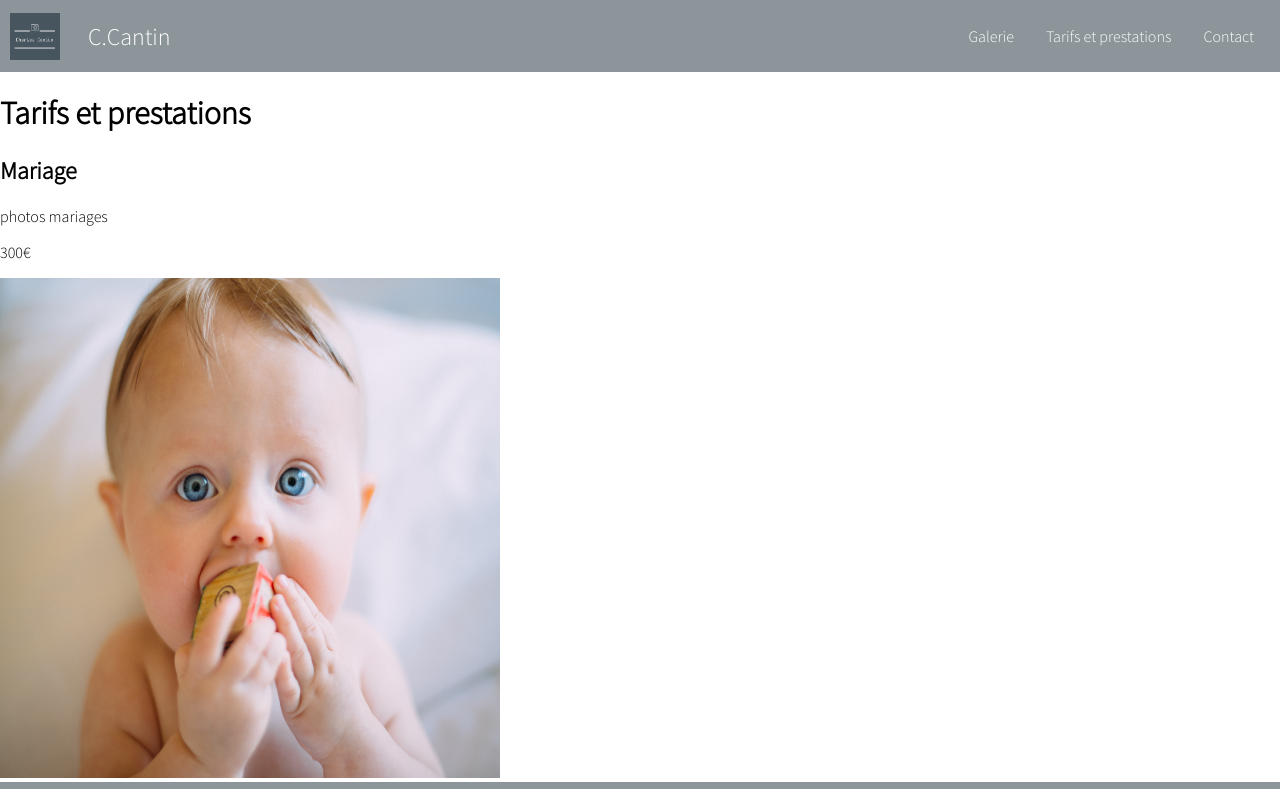
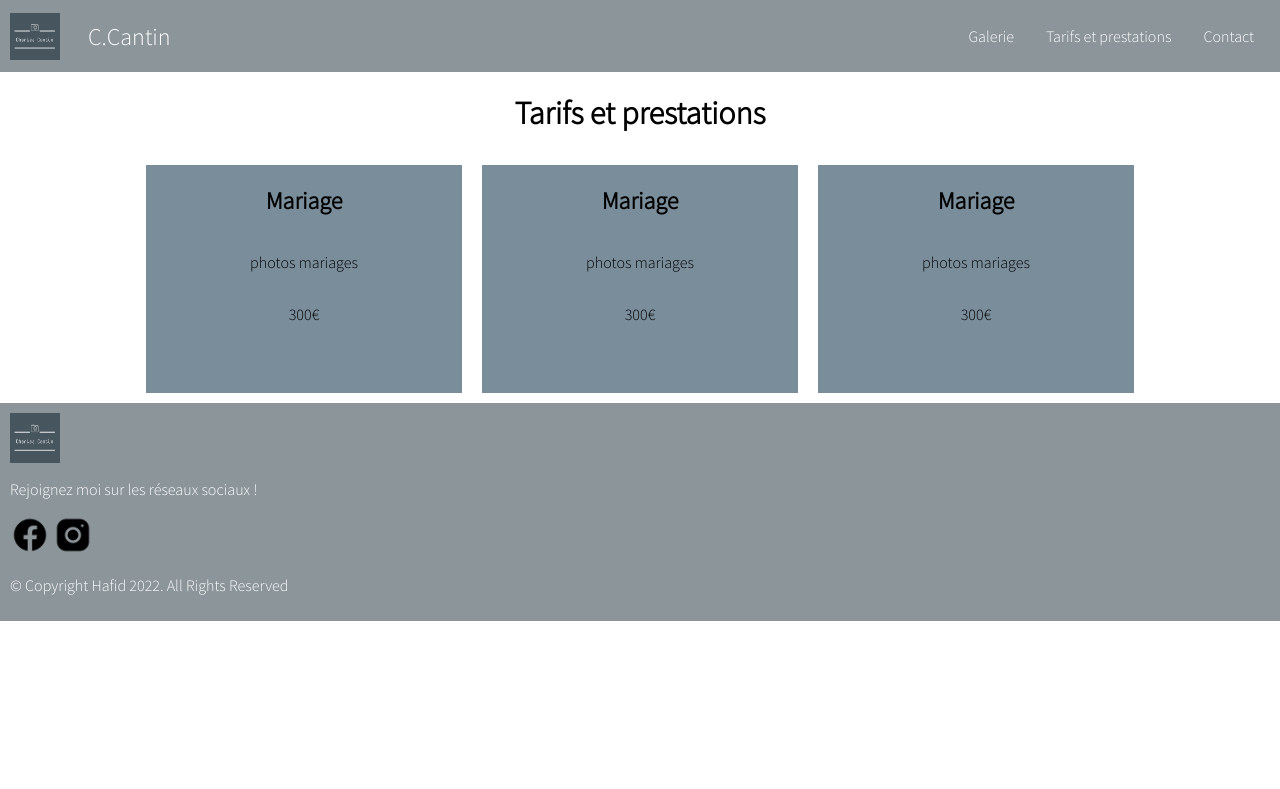
Before and after one commit to Mangemort60/Charles-CANTIN, an Eleventy site: page src/tarifsEtPrestations.html in a window 1280 px wide. Shown: the top 789 px of the page. Built offline with nearby package versions, Linux system fonts and the light colour scheme; Eleventy itself is replaced by a stand-in of ours; files that its build step writes are made by us from their sources.

Commit message:
adding flexbox on galerie

```diff
--- a/public/style.css
+++ b/public/style.css
@@ -6,7 +6,8 @@
     font-family: 'Source Sans Pro', sans-serif;;
 }
 
-body {
+body, html {
+    max-width: 1900px;
     margin: 0px;
     padding: 0px;
 }
@@ -20,6 +21,7 @@ body {
 }
 
 .navbar {
+
     display: flex;
     position: relative;
     justify-content: space-between;
@@ -184,12 +186,24 @@ body {
     align-items: center;
 }
 
+.photos {
+    display: flex;
+    justify-content: center;
+    align-items: center;
+    flex-wrap: wrap;
+
+
+}
+
 .photo {
 
     height: 474px;
     width: 316px;
-    margin: 10px 0px;
+    margin: 10px 10px;
+
 }
+
+
 
 .category ul {
     display: flex;
@@ -224,3 +238,30 @@ body {
     height: 0px;
     width: 0px;
 }
+
+
+/* TARIFS ET PRESTATIONS */
+
+.serviceContents {
+    display: flex;
+    justify-content: center;
+    align-items: center;
+    flex-wrap: wrap;
+    align-items: center ;
+}
+
+.serviceTitle {
+    display: flex;
+    justify-content: center;
+}
+
+.service {
+
+    width: 316px;
+    height: 228px;
+    margin: 10px;
+    display: flex;
+    flex-direction: column;
+    align-items: center;
+    background-color: #7A8D9B ;
+}
--- a/src/_includes/header.njk
+++ b/src/_includes/header.njk
@@ -11,7 +11,7 @@
         <div class="navbar-links">
           <ul>
             <li><a href="galerie/index.html">Galerie</a></li>
-            <li><a href="">Tarifs et prestations</a></li>
+            <li><a href="tarifsEtPrestations/index.html">Tarifs et prestations</a></li>
             <li><a href="">Contact</a></li>
           </ul>
         </div>
--- a/src/style.css
+++ b/src/style.css
@@ -6,7 +6,8 @@
     font-family: 'Source Sans Pro', sans-serif;;
 }
 
-body {
+body, html {
+    max-width: 1900px;
     margin: 0px;
     padding: 0px;
 }
@@ -20,6 +21,7 @@ body {
 }
 
 .navbar {
+
     display: flex;
     position: relative;
     justify-content: space-between;
@@ -184,12 +186,24 @@ body {
     align-items: center;
 }
 
+.photos {
+    display: flex;
+    justify-content: center;
+    align-items: center;
+    flex-wrap: wrap;
+
+
+}
+
 .photo {
 
     height: 474px;
     width: 316px;
-    margin: 10px 0px;
+    margin: 10px 10px;
+
 }
+
+
 
 .category ul {
     display: flex;
@@ -224,3 +238,30 @@ body {
     height: 0px;
     width: 0px;
 }
+
+
+/* TARIFS ET PRESTATIONS */
+
+.serviceContents {
+    display: flex;
+    justify-content: center;
+    align-items: center;
+    flex-wrap: wrap;
+    align-items: center ;
+}
+
+.serviceTitle {
+    display: flex;
+    justify-content: center;
+}
+
+.service {
+
+    width: 316px;
+    height: 228px;
+    margin: 10px;
+    display: flex;
+    flex-direction: column;
+    align-items: center;
+    background-color: #7A8D9B ;
+}
--- a/src/tarifsEtPrestations.html
+++ b/src/tarifsEtPrestations.html
@@ -6,15 +6,24 @@ description_prestation: photos mariages
 prix: 300
 
 ---
-<main>
-        <h1>Tarifs et prestations</h1>
-        <div class="cards">
-            <div class="card">
-                <h2>{{prestation}}</h2>
-                <p>{{description_prestation}}</p>
-                <p><span>{{prix}}</span>€</p>
-                <img src= "/assets/bébé.jpg" alt="" width="500" height="500">
-            </div>
+<div class="serviceTitle">
+    <h1>Tarifs et prestations</h1>
 
+</div>
+<div class="serviceContents">
+        <div class="service">
+                    <h2>{{prestation}}</h2>
+                    <p>{{description_prestation}}</p>
+                    <p><span>{{prix}}</span>€</p>
         </div>
-    </main>
+        <div class="service">
+                    <h2>{{prestation}}</h2>
+                    <p>{{description_prestation}}</p>
+                    <p><span>{{prix}}</span>€</p>
+        </div>
+        <div class="service">
+                    <h2>{{prestation}}</h2>
+                    <p>{{description_prestation}}</p>
+                    <p><span>{{prix}}</span>€</p>
+        </div>
+</div>
```
Also changed, not shown: src/galerie.html (+3 -0 lines), public/contact/index.html, public/galerie/index.html, public/index.html, public/tarifsEtPrestations/index.html.
